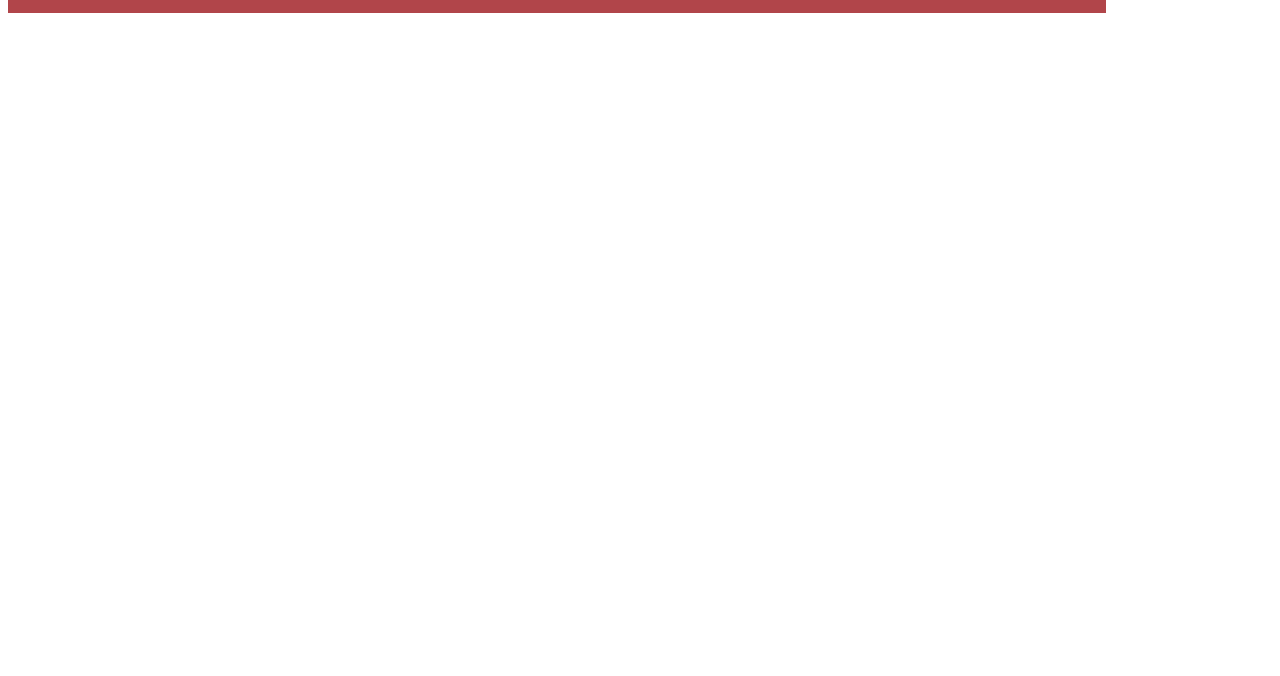
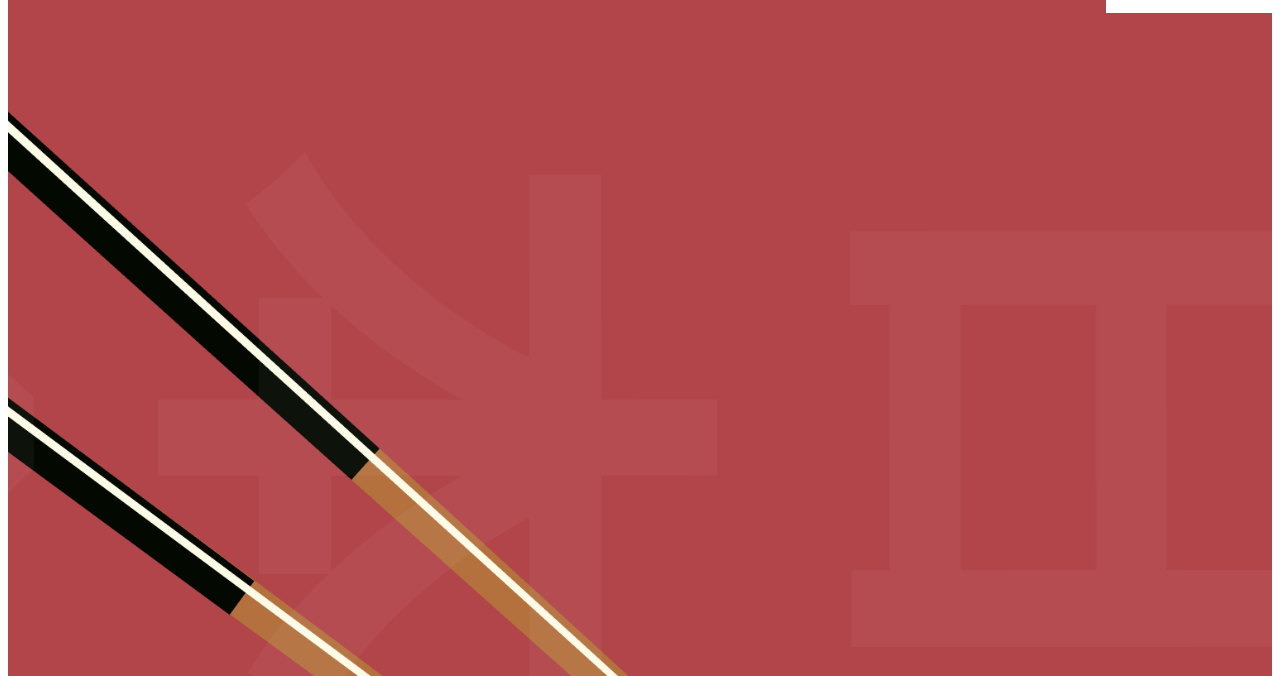
Before and after one commit to Thang30/sushi-vanilla, a website built with Vite: page index.html in a window 1280 px wide. Shown: the part 124-800 px from the top of the page. Built offline with nearby package versions, Linux system fonts and the light colour scheme.

Commit message:
feat: create hero image

```diff
--- a/index.html
+++ b/index.html
@@ -41,6 +41,19 @@
       </nav>
     </header>
 
+    <section class="hero">
+      <div class="hero-image">
+        <img src="assets/sushi-1.png" alt="sushi" data-aos="fade-up" />
+        <h2 data-aos="fade-up">
+          日 <br />
+          本 <br />
+          食
+        </h2>
+
+        <div class="hero-image__overlay"></div>
+      </div>
+    </section>
+
     <script src="src/js/script.js" type="module"></script>
   </body>
 </html>
--- /dev/null
+++ b/src/css/sections/hero.css
@@ -0,0 +1,29 @@
+.hero {
+  display: flex;
+  min-height: calc(100vh - 74px);
+  overflow: hidden;
+}
+
+.hero-image {
+  flex: 1;
+  display: flex;
+  flex-direction: column;
+
+  position: relative;
+  z-index: 5;
+}
+
+.hero-image img {
+  width: 120%;
+  height: 100%;
+  object-fit: contain;
+}
+
+.hero-image__overlay {
+  position: absolute;
+  inset: 0;
+  /* width: 100%; */
+
+  background-color: var(--primary-color);
+  z-index: -1;
+}
--- a/src/css/style.css
+++ b/src/css/style.css
@@ -1,5 +1,6 @@
 /* other css file imports */
 @import url("sections/header.css");
+@import url("sections/hero.css");
 
 /* CSS variables */
 :root {
```
